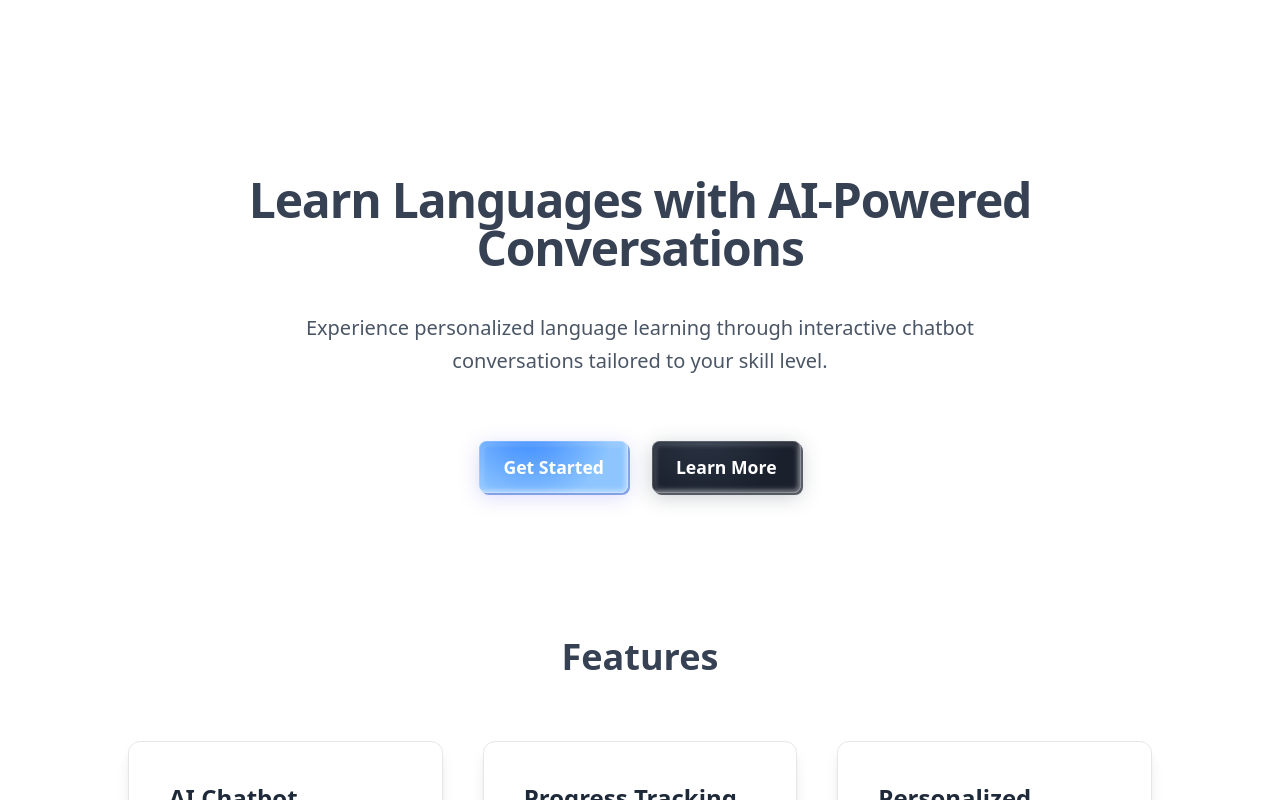
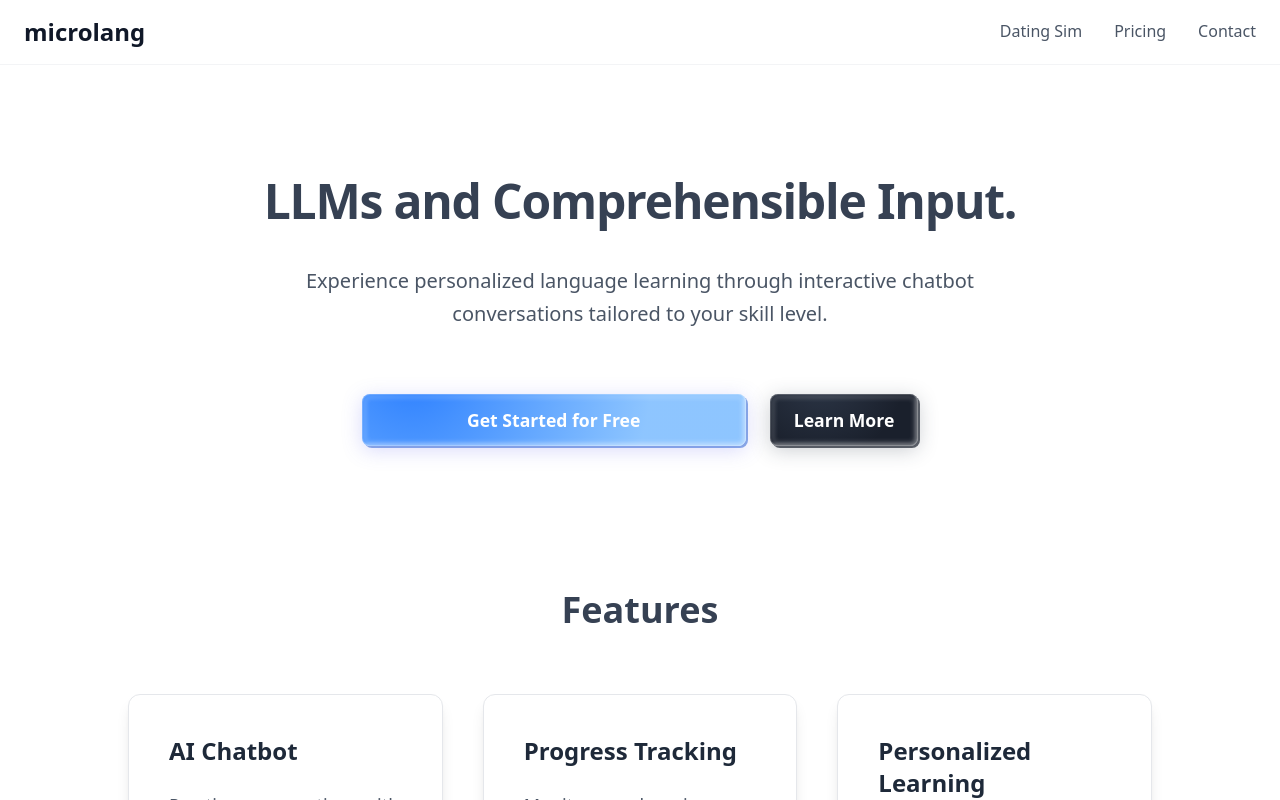
Before and after one commit to andrewqqn/microlang-ui, a React (Vite) app: page / in a window 1280 px wide. Shown: the top 800 px of the page. Built offline with nearby package versions, Linux system fonts and the light colour scheme.

Commit message:
misc landing page changes

```diff
--- a/src/pages/LandingPage.tsx
+++ b/src/pages/LandingPage.tsx
@@ -4,12 +4,43 @@ import { Link } from 'react-router-dom';
 const LandingPage: React.FC = () => {
   console.log('LandingPage component loaded - timestamp:', new Date().toISOString());
   return (
-    <div className="min-h-screen bg-white text-gray-900 flex flex-col font-sans px-12 py-16">
+    <div className="min-h-screen bg-white text-gray-900 flex flex-col font-sans">
+      {/* Navbar */}
+      <nav className="bg-white border-b border-gray-100 px-6 py-4">
+        <div className="max-w-7xl mx-auto flex items-center justify-between">
+          <div className="flex items-center">
+            <Link to="/" className="text-2xl font-bold text-gray-900 hover:text-gray-700 transition-colors">
+              microlang
+            </Link>
+          </div>
+
+          <div className="flex items-center space-x-8">
+            <Link
+              to="/dating-sim"
+              className="text-gray-600 hover:text-gray-900 font-medium transition-colors duration-200"
+            >
+              Dating Sim
+            </Link>
+            <Link
+              to="/pricing"
+              className="text-gray-600 hover:text-gray-900 font-medium transition-colors duration-200"
+            >
+              Pricing
+            </Link>
+            <Link
+              to="/contact"
+              className="text-gray-600 hover:text-gray-900 font-medium transition-colors duration-200"
+            >
+              Contact
+            </Link>
+          </div>
+        </div>
+      </nav>
 
       <main className="flex-1 px-8 py-16 max-w-6xl mx-auto w-full">
         <section className="text-center mb-24 py-12">
           <h2 className="text-5xl mb-10 font-bold text-gray-700 tracking-tight max-w-4xl mx-auto">
-            Learn Languages with AI-Powered Conversations
+            LLMs and Comprehensible Input.
           </h2>
           <p className="text-xl text-gray-600 mb-16 max-w-3xl mx-auto leading-relaxed">
             Experience personalized language learning through interactive
@@ -17,8 +48,8 @@ const LandingPage: React.FC = () => {
           </p>
 
           <div className="flex flex-wrap gap-6 justify-center">
-            <Link to="/login" className="btn btn-primary px-8 py-3">
-              Get Started
+            <Link to="/login" className="btn btn-primary px-8 py-3 w-sm">
+              Get Started for Free
             </Link>
             <Link to="/overview" className="btn btn-black px-8 py-3">
               Learn More
```
Also changed, not shown: src/index.css (+11 -0 lines).
